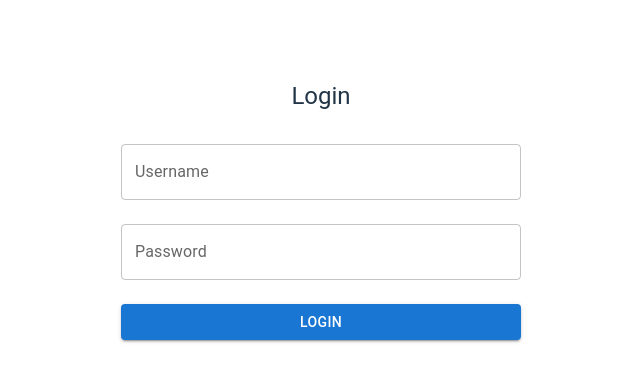
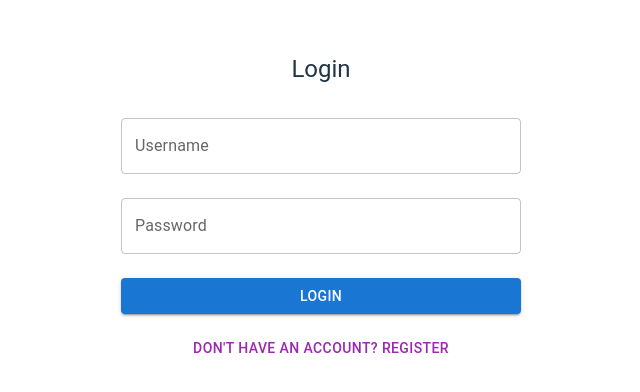
Before and after one commit to KeshanKaushalya/Patient_Management_System, a React (Vite) app in the folder patient_management_frontend/: page /login in a window 1280 px wide. Shown: the part 222-614 px from the top of the page, without its empty margins (319-959 px from the left). Built offline with nearby package versions, Linux system fonts and the light colour scheme.

Commit message:
Update LoginPage.jsx

```diff
--- a/patient_management_frontend/src/pages/LoginPage.jsx
+++ b/patient_management_frontend/src/pages/LoginPage.jsx
@@ -20,7 +20,7 @@ const LoginPage = () => {
     onSubmit: async (values) => {
       const result = await dispatch(login(values));
       if (result.meta.requestStatus === 'fulfilled') {
-        navigate('/patients');
+        navigate('/');
       }
     },
   });
@@ -62,6 +62,9 @@ const LoginPage = () => {
           {loading ? 'Logging in...' : 'Login'}
         </Button>
       </form>
+      <Button color="secondary" fullWidth sx={{ mt: 2 }} onClick={() => navigate('/register')}>
+        Don&apos;t have an account? Register
+      </Button>
     </Box>
   );
 };
```
